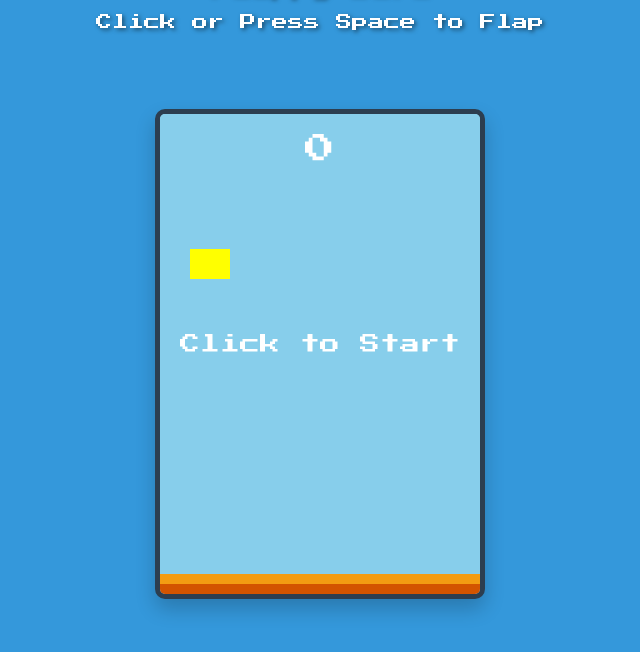
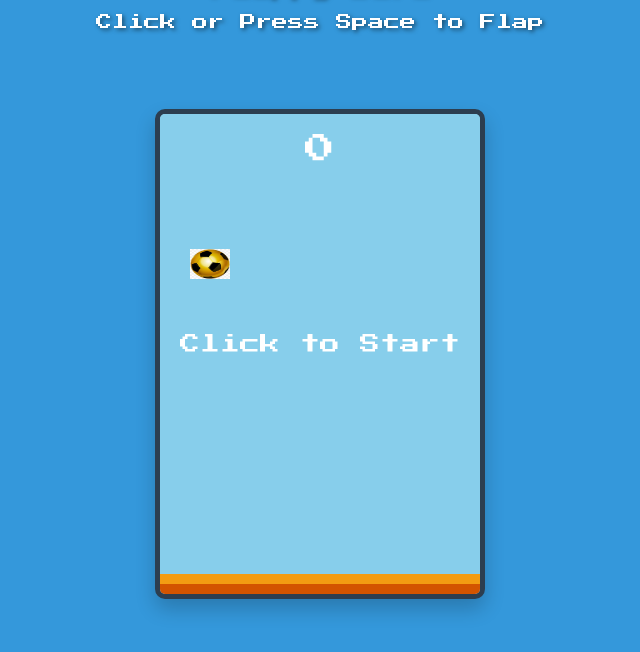
Before and after one commit to colabdotnew/flappy, a plain HTML site: page index.html in a window 1280 px wide. Shown: the part 46-698 px from the top of the page, without its empty margins (320-960 px from the left). Drawn offline with nearby package versions, Linux system fonts and the light colour scheme.

Commit message:
Update index.html

```diff
--- a/index.html
+++ b/index.html
@@ -61,9 +61,9 @@
         };
 
         // --- Bird Image ---
-        // IMPORTANT: Make sure you have a file named 'image.png' in the same folder as this HTML file.
+        // IMPORTANT: Make sure you have a file named 'images.jpg' in the same folder as this HTML file.
         const birdImg = new Image();
-        birdImg.src = 'image.png';
+        birdImg.src = 'images.jpg';
 
         // Fallback drawing if the image fails to load
         let imageLoaded = false;
@@ -71,7 +71,7 @@
             imageLoaded = true;
         };
         birdImg.onerror = () => {
-            console.error("Could not load 'image.png'. Make sure it's in the same directory. Using a fallback square.");
+            console.error("Could not load 'images.jpg'. Make sure it's in the same directory. Using a fallback square.");
             imageLoaded = false;
         };
 
```
